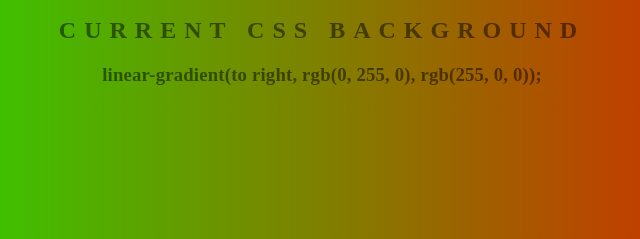
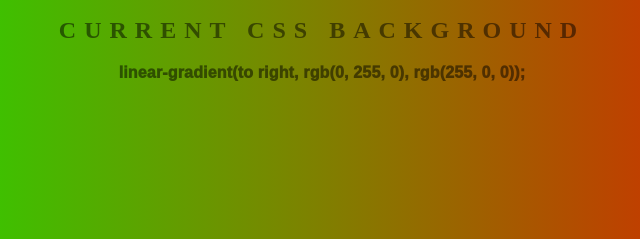
Before and after one commit to crux-in-lan/speech2Text, a plain HTML site: page index.html in a window 1280 px wide. Shown: the part 300-539 px from the top of the page, 318-958 px from the left. Drawn offline with Linux system fonts and the light colour scheme.

Commit message:
Created new branch and made some changes

```diff
--- a/style.css
+++ b/style.css
@@ -18,7 +18,7 @@ h1 {
 }
 
 h3 {
-	font: 1100 1em 'Raleway', sans-serif;
+	font: 1000 1em 'Raleway', sans-serif;
     color: rgba(0,0,0,.5);
     text-align: center;
     text-transform: none;
```
